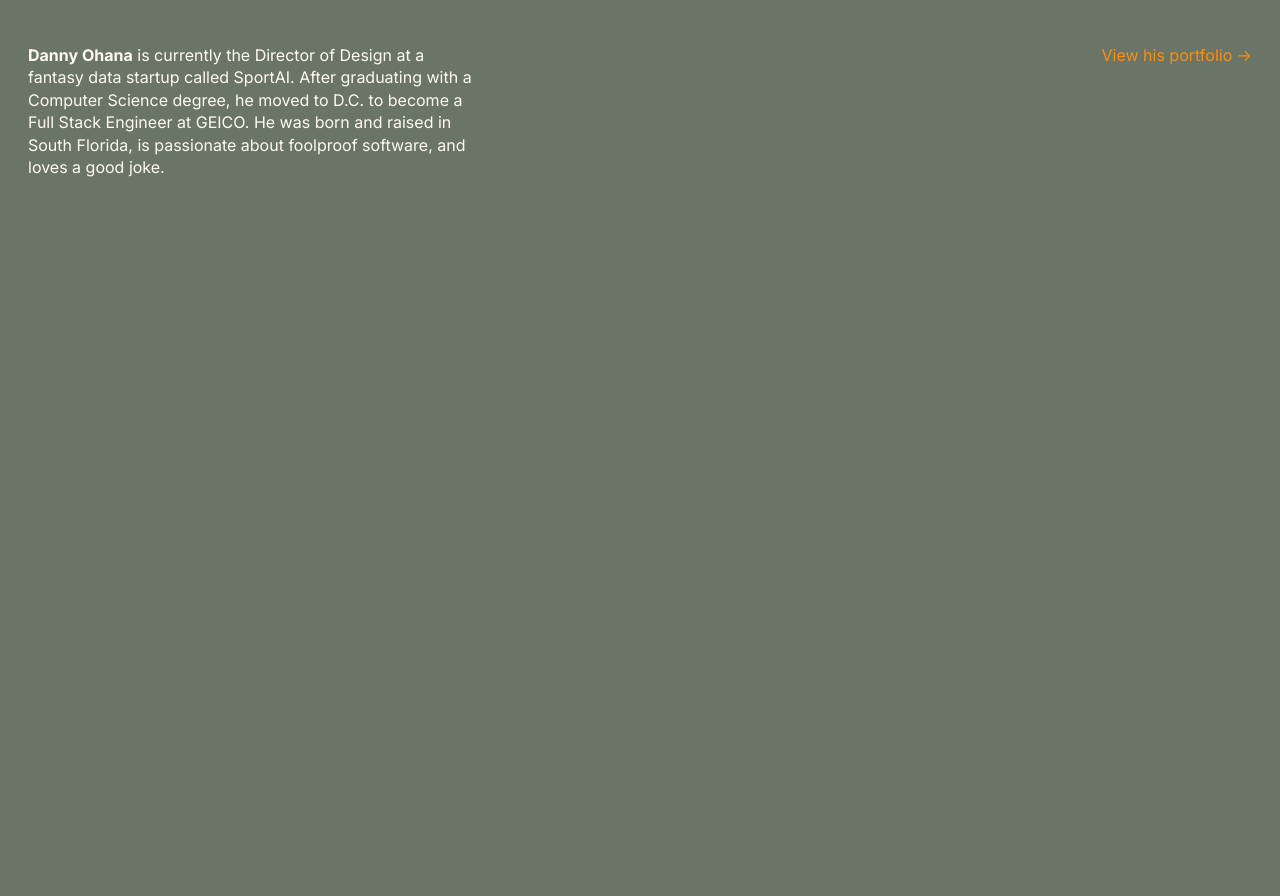
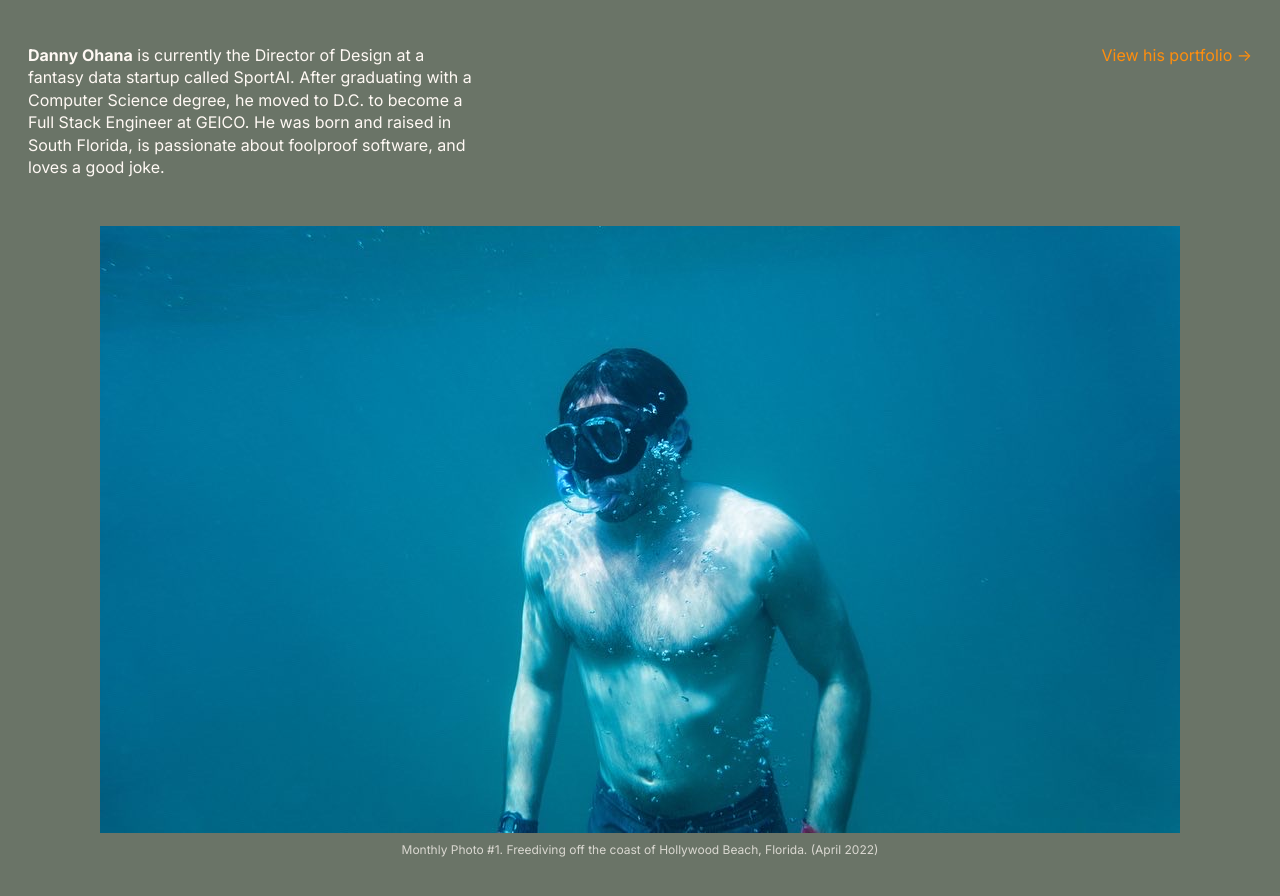
Before and after one commit to ohana23/corner-of-the-internet, a Next.js app: page / in a window 1280 px wide. Shown: the top 896 px of the page. Before the commit the page ends 800 px from the top, so only its background shows below. Built offline with nearby package versions, Linux system fonts and the light colour scheme.

Commit message:
add monthly photo #1 and add some layout restructuring

```diff
--- a/pages/index.js
+++ b/pages/index.js
@@ -2,7 +2,8 @@ import styles from "../styles.module.css";
 
 function HomePage() {
   return (
-    <div>
+    <div className={styles.container}>
+      <div className={styles.textContainer}>
         <p className={styles.description}>
           <strong>Danny Ohana</strong> is currently the Director of Design at a
           fantasy data startup called SportAI. After graduating with a Computer
@@ -19,6 +20,15 @@ function HomePage() {
           </p>
         </a>
       </div>
+
+      <figure className={styles.figureContainer}>
+        <img className={styles.figureImage} src="monthly-photo-1.jpg" />
+        <figcaption className={styles.figureText}>
+          Monthly Photo #1. Freediving off the coast of Hollywood Beach,
+          Florida. (April 2022)
+        </figcaption>
+      </figure>
+    </div>
   );
 }
 
--- a/styles.module.css
+++ b/styles.module.css
@@ -1,4 +1,13 @@
 @import url("https://fonts.googleapis.com/css2?family=Inter:wght@400;500;700&display=swap");
+
+.container {
+  display: flex;
+  flex-flow: wrap;
+}
+
+.container > * {
+  flex: 1 100%;
+}
 
 .description {
   float: left;
@@ -15,3 +24,26 @@
 .portfolioButton:hover {
   color: #fff9f4;
 }
+
+.figureContainer {
+  margin: 0 auto;
+  margin-top: 32px;
+  margin-bottom: 32px;
+  max-height: 90vh;
+  text-align: center;
+}
+
+.figureImage {
+  max-width: 100%;
+  max-height: inherit;
+  object-fit: contain;
+}
+
+.figureText {
+  margin-top: 4px;
+  text-align: center;
+  max-width: 100%;
+  font-size: 12px;
+  line-height: 120%;
+  opacity: 0.75;
+}
```
Also changed, not shown: public/monthly-photo-1.JPG (added). Lines whose indentation alone changed are shown as unchanged.
